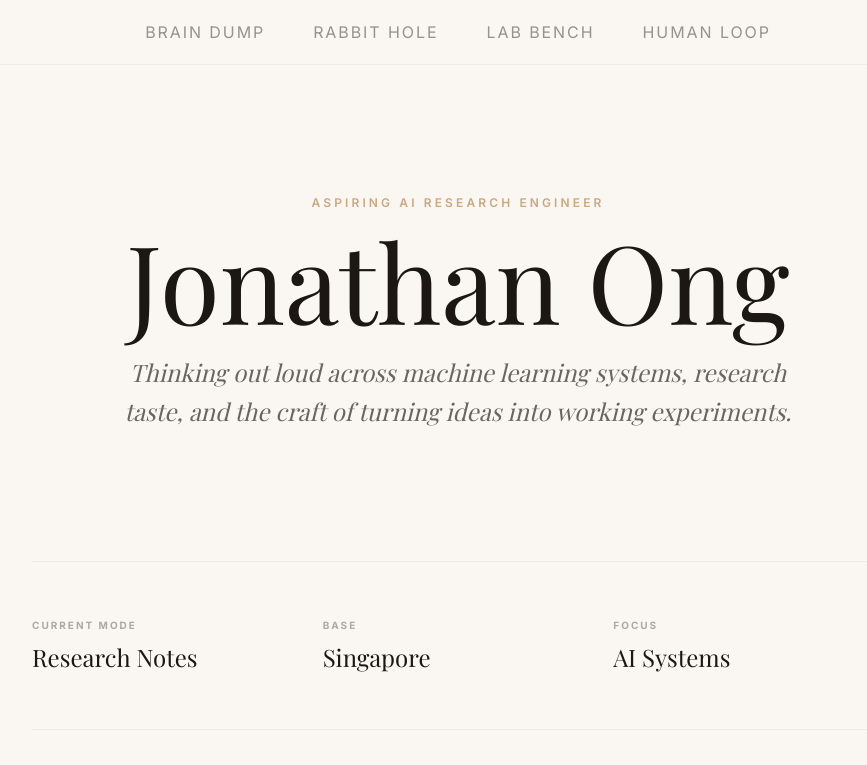
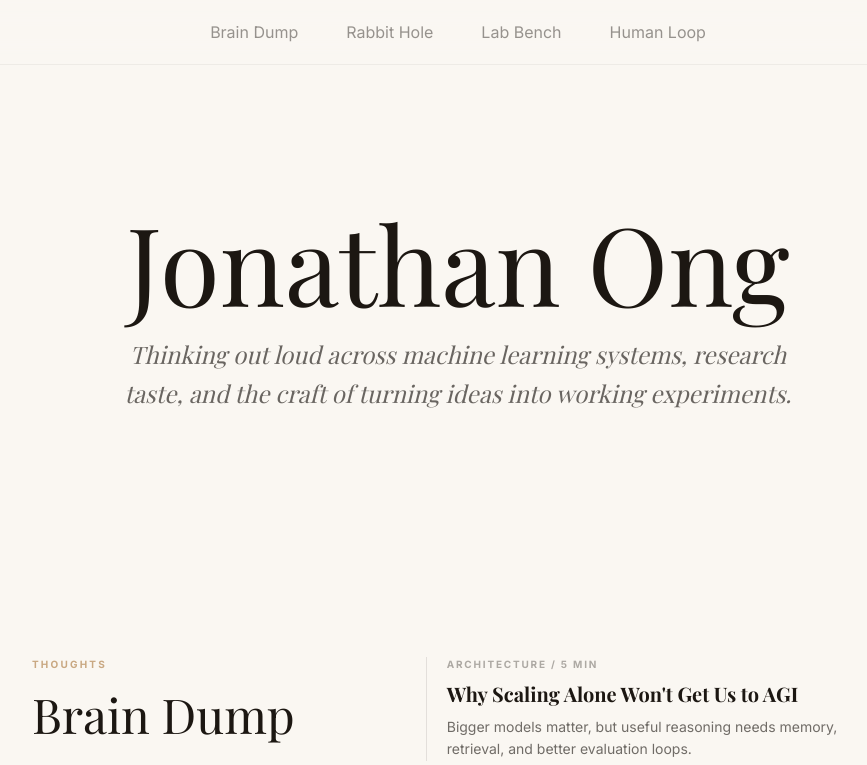
Before and after one commit to jonathanonglq/learning-factory, a React (Vite) app: page / in a window 1280 px wide. Shown: the top 765 px of the page, without its empty margins (182-1049 px from the left). Built offline with nearby package versions, Linux system fonts and the light colour scheme; a web font is replaced by a local one.

Commit message:
Refine landing and article typography

```diff
--- a/src/components/LandingPage.tsx
+++ b/src/components/LandingPage.tsx
@@ -10,37 +10,12 @@ export function LandingPage({ onNavigate }: LandingPageProps) {
   return (
     <main className="mx-auto max-w-[900px] px-6">
       <section className="flex min-h-[54vh] flex-col justify-center py-16 text-center sm:min-h-[62vh] sm:py-20">
-        <motion.p
-          initial={{ opacity: 0, y: 14 }}
-          animate={{ opacity: 1, y: 0 }}
-          className="mb-5 text-xs font-semibold uppercase tracking-[0.26em] text-gold"
-        >
-          {profile.role}
-        </motion.p>
-        <motion.h1
-          initial={{ opacity: 0, y: 18 }}
-          animate={{ opacity: 1, y: 0 }}
-          transition={{ delay: 0.05 }}
-          className="font-serif text-[clamp(3.2rem,12vw,6.8rem)] leading-[0.9] text-ink"
-        >
+        <h1 className="font-serif text-[clamp(3.2rem,12vw,6.8rem)] leading-[0.9] text-ink">
           {profile.name}
-        </motion.h1>
-        <motion.p
-          initial={{ opacity: 0, y: 18 }}
-          animate={{ opacity: 1, y: 0 }}
-          transition={{ delay: 0.12 }}
-          className="mx-auto mt-6 max-w-2xl font-serif text-xl italic leading-relaxed text-ink/65 sm:text-2xl"
-        >
+        </h1>
+        <p className="mx-auto mt-6 max-w-2xl font-serif text-xl italic leading-relaxed text-ink/65 sm:text-2xl">
           {profile.summary}
-        </motion.p>
-      </section>
-
-      <section className="border-y border-ink/5 py-10 sm:py-14">
-        <div className="grid gap-5 sm:grid-cols-3">
-          <Stat label="Current Mode" value="Research Notes" />
-          <Stat label="Base" value={profile.location} />
-          <Stat label="Focus" value="AI Systems" />
-        </div>
+        </p>
       </section>
 
       <section className="space-y-20 py-16 sm:py-24">
@@ -84,12 +59,3 @@ export function LandingPage({ onNavigate }: LandingPageProps) {
     </main>
   );
 }
-
-function Stat({ label, value }: { label: string; value: string }) {
-  return (
-    <div className="text-center sm:text-left">
-      <p className="text-[10px] font-bold uppercase tracking-[0.2em] text-ink/35">{label}</p>
-      <p className="mt-2 font-serif text-2xl text-ink">{value}</p>
-    </div>
-  );
-}
--- a/src/components/SiteNav.tsx
+++ b/src/components/SiteNav.tsx
@@ -21,7 +21,7 @@ export function SiteNav({ activeRoute, onNavigate }: SiteNavProps) {
                   onNavigate(item.id);
                 }}
                 className={cn(
-                  'block py-2 text-[10px] font-medium uppercase tracking-0 transition-colors sm:text-sm sm:tracking-[0.12em]',
+                  'block py-2 font-article text-[13px] font-medium tracking-0 transition-colors sm:text-base',
                   activeRoute === item.id ? 'text-ink' : 'text-ink/45 hover:text-ink',
                 )}
               >
--- a/src/index.css
+++ b/src/index.css
@@ -8,6 +8,7 @@
   --color-gold: #c9a882;
   --font-sans: 'Inter', sans-serif;
   --font-serif: 'Playfair Display', serif;
+  --font-article: Georgia, 'Times New Roman', serif;
 }
 
 * {
@@ -58,7 +59,7 @@ button {
 
 .post-body {
   color: #1c1712;
-  font-family: Georgia, 'Times New Roman', serif;
+  font-family: var(--font-article);
   font-size: clamp(1.16rem, 2vw, 1.36rem);
   line-height: 1.72;
 }
@@ -70,8 +71,8 @@ button {
 .post-body .with-dropcap::first-letter {
   color: #a64f34;
   float: left;
-  font-size: 4.1em;
+  font-size: 3.24em;
   font-weight: 700;
-  line-height: 0.78;
-  margin: 0.09em 0.12em 0 0;
+  line-height: 0.86;
+  margin: 0.08em 0.12em 0 0;
 }
```
Also changed, not shown: 5 other files (tests, documents, lock files or other folders).
